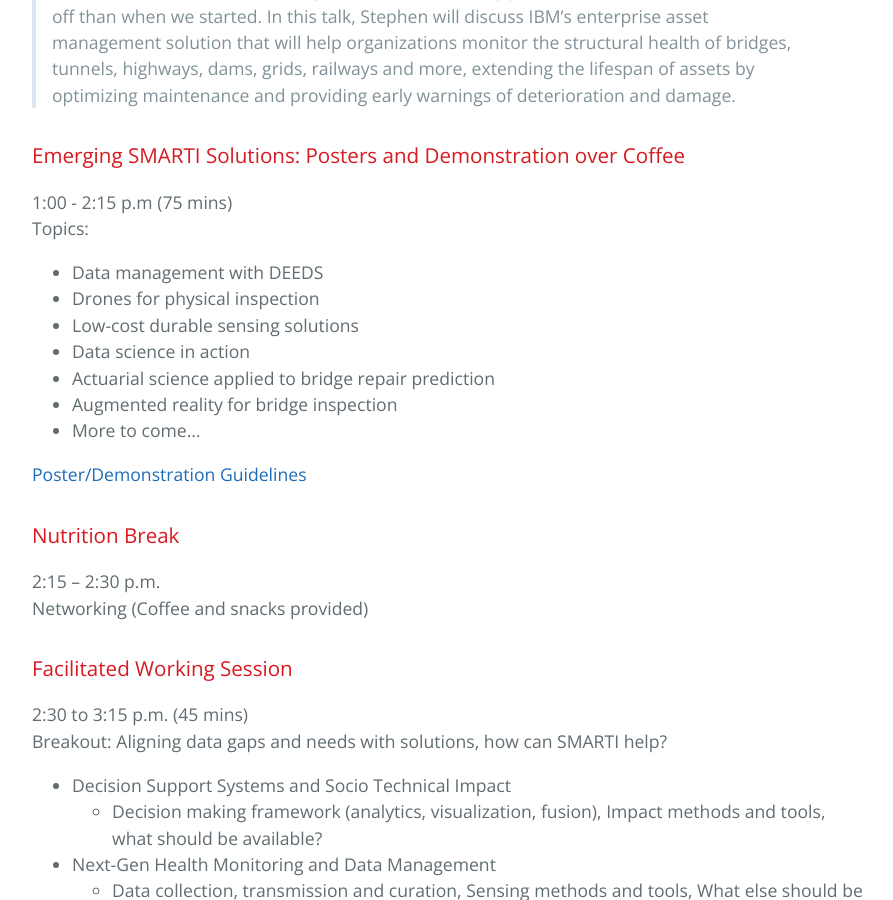
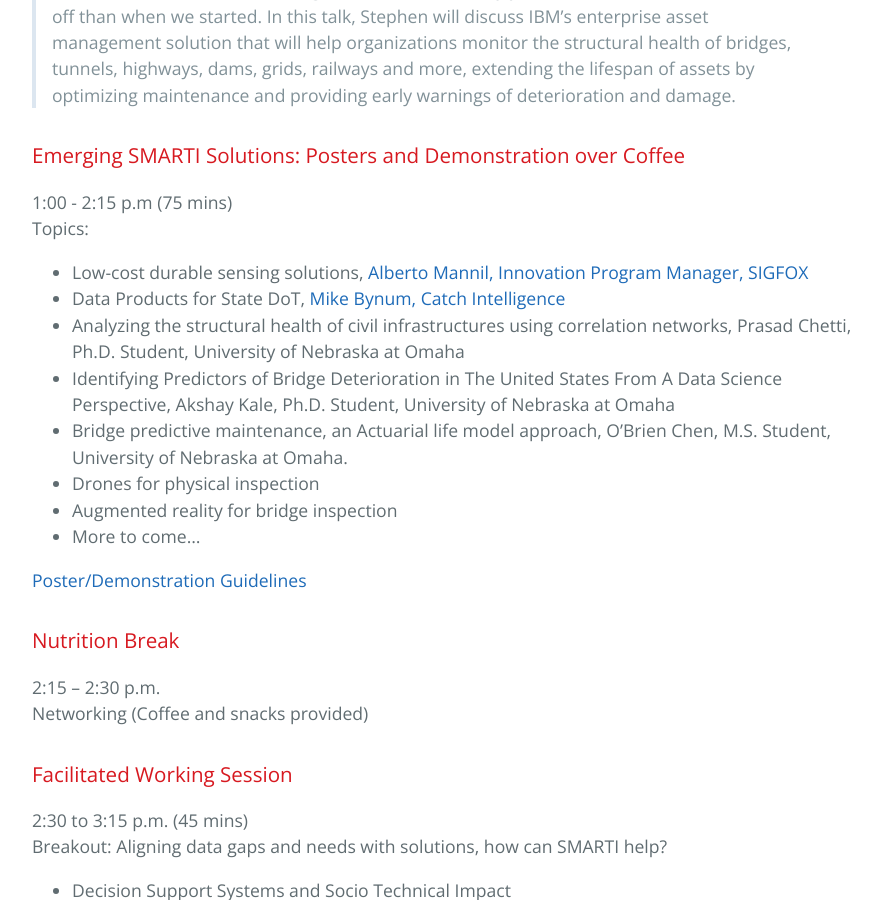
Before and after one commit to BridgingBigData/BridgingBigData.github.io, a Jekyll site: the page built from pages/bbd2019agenda.md, in a window 1280 px wide and 900 px high, scrolled down 2966 px. Shown: the whole window, without its empty margins (192-1085 px from the left). Built offline with Jekyll 4.4.1, drawn with Linux system fonts in a browser that asks for light colours.

Commit message:
Update bbd2019agenda.md

```diff
--- a/pages/bbd2019agenda.md
+++ b/pages/bbd2019agenda.md
@@ -63,11 +63,12 @@ Speaker: [Stephen Russo](https://www.ibm.com/blogs/internet-of-things/author/ste
 ### Emerging SMARTI Solutions: Posters and Demonstration over Coffee
 1:00 - 2:15 p.m (75 mins)
 Topics:
-  - Data management with DEEDS
+  - Low-cost durable sensing solutions, [Alberto Mannil, Innovation Program Manager, SIGFOX](https://www.linkedin.com/in/albertomannil)
+  - Data Products for State DoT, [Mike Bynum, Catch Intelligence](https://www.linkedin.com/in/mikebynum)
+  - Analyzing the structural health of civil infrastructures using correlation networks, Prasad Chetti, Ph.D. Student, University of Nebraska at Omaha
+  - Identifying Predictors of Bridge Deterioration in The United States From A Data Science Perspective, Akshay Kale, Ph.D. Student, University of Nebraska at Omaha
+  - Bridge predictive maintenance, an Actuarial life model approach, O'Brien Chen, M.S. Student, University of Nebraska at Omaha.
   - Drones for physical inspection
-  - Low-cost durable sensing solutions
-  - Data science in action
-  - Actuarial science applied to bridge repair prediction
   - Augmented reality for bridge inspection
   - More to come...
 
```
